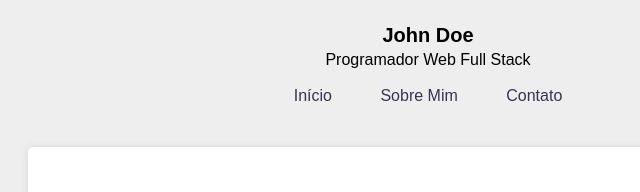
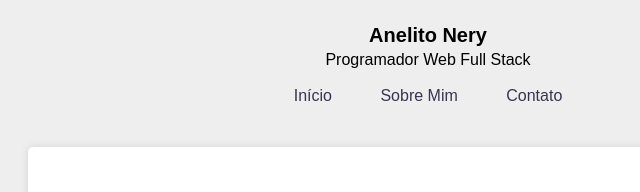
Before and after one commit to anelito-nery/anelitonery.github.io, a plain HTML site: page index.html in a window 1280 px wide. Shown: the top 192 px of the page, 212-852 px from the left. Drawn offline with Linux system fonts and the light colour scheme.

Commit message:
Adicionando meu nome ao index.html

```diff
--- a/index.html
+++ b/index.html
@@ -3,14 +3,14 @@
   <head>
     <meta charset="UTF-8" />
     <meta name="viewport" content="width=device-width, initial-scale=1.0" />
-    <title>Início - John Doe, Programador</title>
+    <title>Início - Anelito Nery, Programador</title>
     <link rel="stylesheet" href="style.css" />
   </head>
 
   <body>
     <header>
       <div>
-        <div class="logo">John Doe</div>
+        <div class="logo">Anelito Nery</div>
         <div class="title">Programador Web Full Stack</div>
       </div>
       <nav>
```
